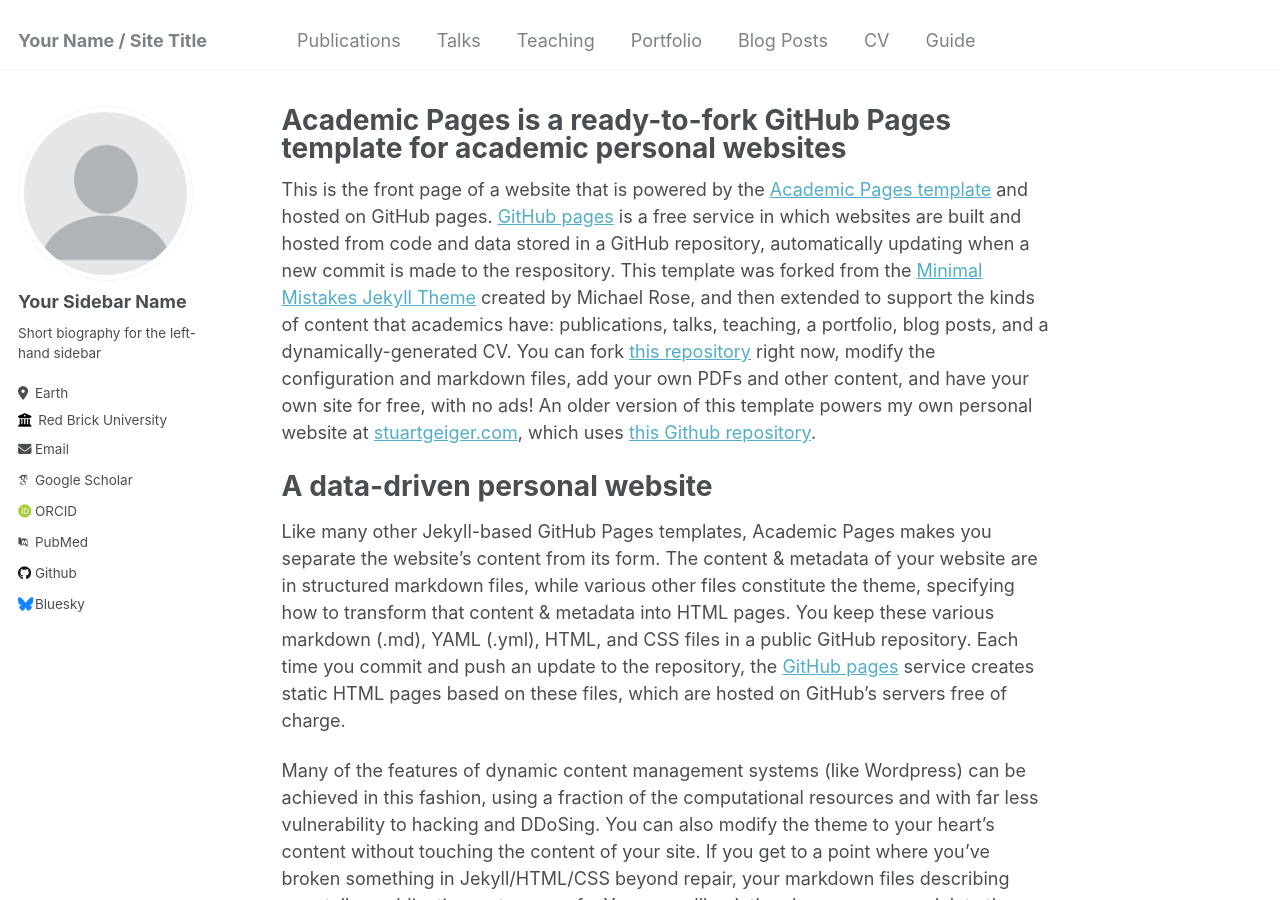
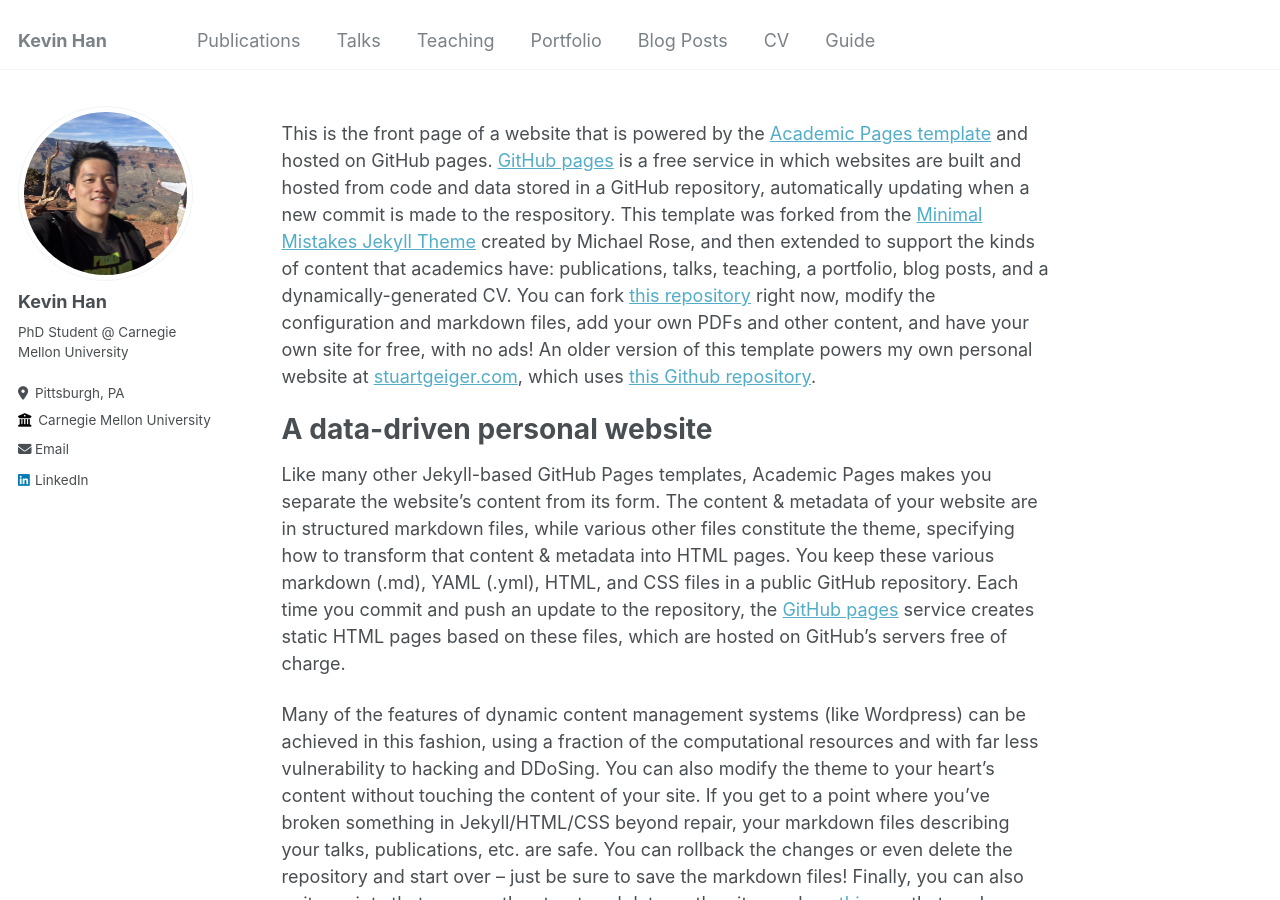
Before and after one commit to AegisIK/AegisIK.github.io, a Jekyll site: the page built from _pages/about.md, in a window 1280 px wide and 900 px high. Built offline with Jekyll 4.4.1, drawn with Linux system fonts in a browser that asks for light colours; some web fonts are replaced; some of the changed text lies outside the part shown.

Commit message:
First commit, testing analytics

```diff
--- a/_config.yml
+++ b/_config.yml
@@ -8,47 +8,47 @@
 
 # Basic Site Settings
 locale                   : "en-US"
-title                    : "Your Name / Site Title"
+title                    : "Kevin Han"
 title_separator          : "-"
-name                     : &name "Your Name"
-description              : &description "personal description"
-url                      : https://academicpages.github.io # the base hostname & protocol for your site e.g. "https://mmistakes.github.io"
+name                     : &name "Kevin X Han"
+description              : &description "Personal Website for Kevin Han"
+url                      : https://kevinxhan.com # the base hostname & protocol for your site e.g. "https://mmistakes.github.io"
 baseurl                  : "" # the subpath of your site, e.g. "/blog"
-repository               : "academicpages/academicpages.github.io"
+repository               : "AegisIK/AegisIK.github.io"
 
 # Site Author - The following control what appear as part of the author content on the side bar.
 #               If a field is blank the icon and link will not appear, otherwise it will be shown.
 #               Additional customization can be done by editing /_includes/author-profile.html
 author:
   # Biographic information
-  avatar           : "profile.png"
-  name             : "Your Sidebar Name"
+  avatar           : "website_pic_cropped.jpg"
+  name             : "Kevin Han"
   pronouns         : # example: "she/her"
-  bio              : "Short biography for the left-hand sidebar"
-  location         : "Earth"
-  employer         : "Red Brick University"
+  bio              : "PhD Student @ Carnegie Mellon University"
+  location         : "Pittsburgh, PA"
+  employer         : "Carnegie Mellon University"
   uri              : # URL
-  email            : "none@example.org"
+  email            : "kevinhan@cmu.edu"
 
   # Academic websites
   arxiv            : # URL - Update with the correct link to your profile
-  googlescholar    : "https://scholar.google.com/citations?user=PS_CX0AAAAAJ"
+  googlescholar    : # "https://scholar.google.com/citations?user=PS_CX0AAAAAJ"
   impactstory      : # URL
-  orcid            : "http://orcid.org/yourorcidurl"
+  orcid            : # "http://orcid.org/yourorcidurl"
   semantic         : # URL
-  pubmed           : "https://www.ncbi.nlm.nih.gov/pubmed/?term=john+snow"
+  pubmed           : # "https://www.ncbi.nlm.nih.gov/pubmed/?term=john+snow"
   researchgate     : # URL
 
   # Repositories and software development
   bitbucket        : # Username - Update with your username on the site
   codepen          : # Username
   dribbble         : # Username
-  github           : "academicpages"
+  github           : # "academicpages"
   kaggle           : # Username
   stackoverflow    : # User number or user number and name (i.e., use "1" or "1/jeff-atwood")
 
   # Social media
-  bluesky          : "bsky.app" # Replace this with you Bluesky username
+  bluesky          : # "bsky.app" # Replace this with you Bluesky username
   facebook         : # Username
   flickr           : # Username
   foursquare       : # Username
@@ -57,7 +57,7 @@ author:
   keybase          : # Username
   instagram        : # Username
   lastfm           : # Username
-  linkedin         : # Username
+  linkedin         : "han-kevin"
   mastodon         : # URL
   medium           : # URL
   pinterest        : # Username
@@ -137,7 +137,7 @@ social:
 
 # Analytics
 analytics:
-  provider               :  "false" # false (default), "google", "google-universal", "google-analytics-4", "custom"
+  provider               :  "custom" # false (default), "google", "google-universal", "google-analytics-4", "custom"
   google:
     tracking_id          :
 
--- a/_includes/scripts.html
+++ b/_includes/scripts.html
@@ -1,4 +1,6 @@
 <script src="{{ base_path }}/assets/js/main.min.js"></script>
 
-{% include analytics.html %}
+<!-- Commenting out, following https://github.com/academicpages/academicpages.github.io/issues/265 -->
+<!-- {% include analytics.html %} -->
+
 {% include /comments-providers/scripts.html %}
--- a/_layouts/default.html
+++ b/_layouts/default.html
@@ -7,6 +7,7 @@ layout: compress
 <!doctype html>
 <html lang="{{ site.locale | slice: 0,2 }}" class="no-js">
   <head>
+    {% include analytics.html %}
     {% include head.html %}
     {% include head/custom.html %}
   </head>
--- a/_pages/about.md
+++ b/_pages/about.md
@@ -1,6 +1,6 @@
 ---
 permalink: /
-title: "Academic Pages is a ready-to-fork GitHub Pages template for academic personal websites"
+title: ""
 author_profile: true
 redirect_from:
   - /about/
```
Also changed, not shown: _includes/analytics-providers/custom.html (+8 -0 lines), images/website_pic_cropped.jpg (added).
